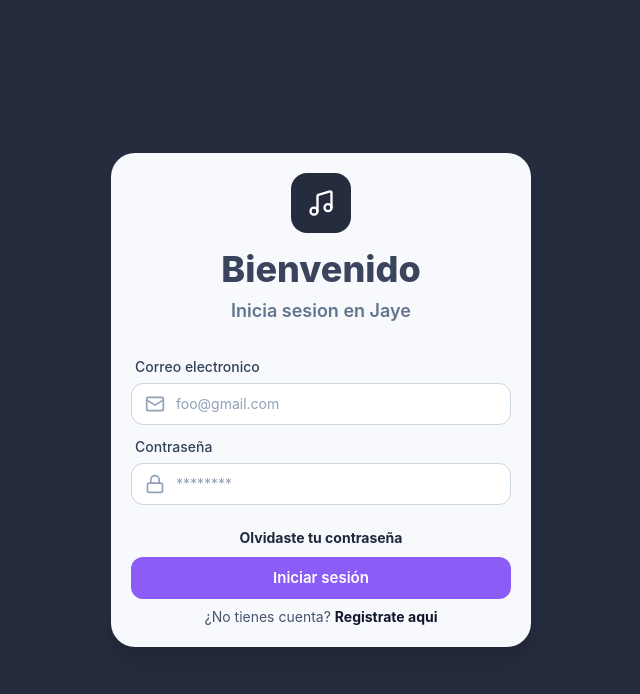
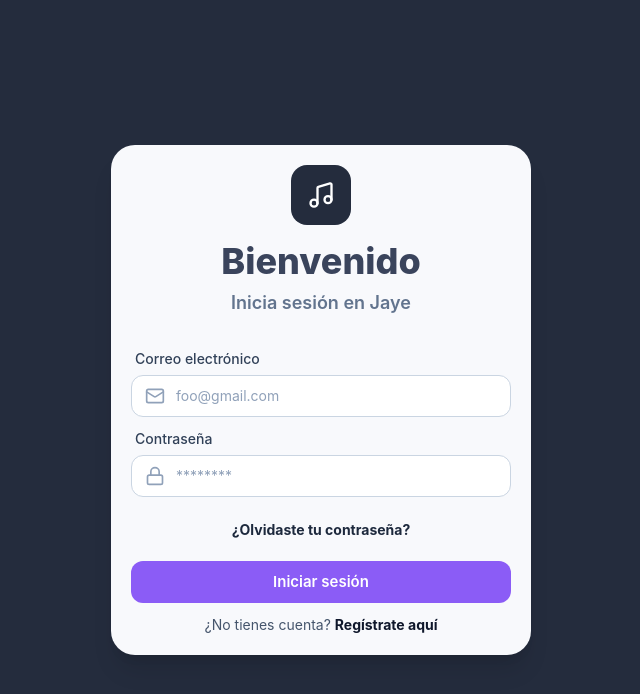
Before and after one commit to agetro2003/Jaye_front, a React (Vite) app: page / in a window 1280 px wide. Shown: the top 694 px of the page, without its empty margins (319-959 px from the left). Built offline with nearby package versions, Linux system fonts and the light colour scheme; no server answers.

Commit message:
fix: add validators to inputs

```diff
--- a/src/pages/Login.tsx
+++ b/src/pages/Login.tsx
@@ -3,10 +3,11 @@
 import InputField from '../components/ui/InputField';
 import Button from '../components/ui/Button';
 import { Link } from 'react-router-dom';
-import { useState } from 'react';
+import { useState, useEffect } from 'react';
 import { useNavigate } from 'react-router-dom';
 import api from '../api/axios';
 import { isAxiosError } from 'axios';
+
 export default function Login() {
   const navigate = useNavigate();
 
@@ -16,11 +17,33 @@
   const [error, setError] = useState('');
   const [isLoading, setIsLoading] = useState(false);
 
-
+  // --- PARCHE GLOBAL: Destructor de Modales Fantasma ---
+  // Nos aseguramos de que al llegar al Login, la pantalla y el scroll estén desbloqueados
+  useEffect(() => {
+    document.body.style.overflow = 'unset';
+    document.body.style.pointerEvents = 'auto';
+  }, []);
 
   const handleSubmit = async (e: React.FormEvent) => {
     e.preventDefault();
     setError('');
+
+    // --- 1. VALIDACIONES FRONTEND (El Escudo) ---
+
+    // A. Comprobar campos vacíos
+    if (!email.trim() || !password.trim()) {
+      setError('Por favor, completa todos los campos.');
+      return;
+    }
+
+    // B. Comprobar formato de correo válido
+    const emailRegex = /^[^\s@]+@[^\s@]+\.[^\s@]+$/;
+    if (!emailRegex.test(email)) {
+      setError('Por favor, introduce un correo electrónico válido (ejemplo@dominio.com).');
+      return;
+    }
+    // ---------------------------------------------
+
     setIsLoading(true);
 
     try {
@@ -35,10 +58,23 @@
       // ¡Redirigimos al Dashboard!
       navigate('/dashboard');
 
-    }catch (err) {
+    } catch (err) {
+      // --- 2. MANEJO DE ERRORES INTELIGENTE ---
+      if (isAxiosError(err)) {
+        const detail = err.response?.data?.detail;
 
-      if (isAxiosError(err)) {
-        setError(err.response?.data?.detail || 'Error al iniciar sesión. Verifica tus datos.');
+        // Error automático de validación de FastAPI (Array)
+        if (Array.isArray(detail)) {
+          setError(`Error en el campo: ${detail[0].loc[1]} - ${detail[0].msg}`);
+        }
+        // Mensaje directo del backend (String)
+        else if (typeof detail === 'string') {
+          setError(detail);
+        }
+        // Fallback genérico
+        else {
+          setError('Error al iniciar sesión. Verifica tus datos.');
+        }
       } else {
         setError('Ocurrió un error inesperado de red.');
       }
@@ -46,12 +82,13 @@
       setIsLoading(false);
     }
   };
+
   return (
     // Fondo oscuro de la pantalla
     <div className="min-h-screen bg-[#242c3d] flex items-center justify-center p-4">
-      <Form label="Inicia sesion en Jaye" onSubmit={handleSubmit}>
+      <Form label="Inicia sesión en Jaye" onSubmit={handleSubmit}>
         <InputField
-          label="Correo electronico"
+          label="Correo electrónico"
           placeholder="foo@gmail.com"
           type="email"
           icon={Mail}
@@ -68,27 +105,24 @@
         />
         <div>
           {error && (
-            <p className="text-rose-500 text-xs font-semibold text-center">{error}</p>
+            <p className="text-rose-500 text-xs font-semibold text-center pb-2">{error}</p>
           )}
-        <div className="text-center pt-2">
+          <div className="text-center pt-2 pb-3">
             <a href="#" className="text-sm font-bold text-slate-800 hover:text-violet-600 transition-colors">
-            Olvidaste tu contraseña
+              ¿Olvidaste tu contraseña?
             </a>
           </div>
           <Button type="submit">
               {isLoading ? 'Cargando...' : 'Iniciar sesión'}
           </Button>
-        <div className="text-center pt-2 text-sm text-slate-600">
+          <div className="text-center pt-3 text-sm text-slate-600">
             ¿No tienes cuenta?{' '}
             <Link to="/register" className="font-bold text-slate-900 hover:text-violet-600 transition-colors">
-            Registrate aqui
+              Regístrate aquí
             </Link>
           </div>
-
         </div>
-
       </Form>
-
     </div>
   );
 }
--- a/src/pages/Register.tsx
+++ b/src/pages/Register.tsx
@@ -1,12 +1,11 @@
 import Form from '../components/ui/Form';
 import InputField from '../components/ui/InputField';
 import Button from '../components/ui/Button';
-import { Mail, User, Lock, CheckCircle2 } from 'lucide-react'; // <-- Añadido CheckCircle2
+import { Mail, User, Lock, CheckCircle2 } from 'lucide-react';
 import { Link, useNavigate } from 'react-router-dom';
 import { useState } from 'react';
 import { isAxiosError } from 'axios';
 import api from '../api/axios';
-// Asegúrate de que la ruta al Modal sea correcta según tu estructura
 import Modal from '../components/ui/Modal';
 
 export default function Register() {
@@ -20,19 +19,39 @@
 
   const [error, setError] = useState('');
   const [isLoading, setIsLoading] = useState(false);
-
-  // --- NUEVO: Estado para controlar el modal de éxito ---
   const [isSuccessModalOpen, setIsSuccessModalOpen] = useState(false);
 
   const handleSubmit = async (e: React.FormEvent) => {
     e.preventDefault();
     setError('');
 
-    // 1. Validación Frontend: Comprobar que las contraseñas coinciden
+    // --- 1. VALIDACIONES FRONTEND (El Escudo) ---
+
+    // A. Comprobar campos vacíos
+    if (!name.trim() || !email.trim() || !password.trim() || !confirmPassword.trim()) {
+      setError('Por favor, completa todos los campos.');
+      return;
+    }
+
+    // B. Comprobar formato de correo válido (ej: usuario@dominio.com)
+    const emailRegex = /^[^\s@]+@[^\s@]+\.[^\s@]+$/;
+    if (!emailRegex.test(email)) {
+      setError('Por favor, introduce un correo electrónico válido (ejemplo@dominio.com).');
+      return;
+    }
+
+    // C. Comprobar longitud de contraseña
+    if (password.length < 6) {
+      setError('La contraseña debe tener al menos 6 caracteres.');
+      return;
+    }
+
+    // D. Comprobar que las contraseñas coinciden
     if (password !== confirmPassword) {
       setError('Las contraseñas no coinciden.');
       return;
     }
+    // ---------------------------------------------
 
     setIsLoading(true);
 
@@ -44,16 +63,25 @@
         user_password: password
       });
 
-      // 3. Éxito: En lugar de redirigir bruscamente, abrimos el modal
+      // 3. Éxito: Abrimos el modal
       setIsSuccessModalOpen(true);
 
     } catch (err) {
       if (isAxiosError(err)) {
-        setError(err.response?.data?.detail || 'Error al crear la cuenta. Inténtalo de nuevo.');
+        const detail = err.response?.data?.detail;
+
+        if (Array.isArray(detail)) {
+          setError(`Error en el campo: ${detail[0].loc[1]} - ${detail[0].msg}`);
+        } else if (typeof detail === 'string') {
+          setError(detail);
+        } else {
+          setError('Error al procesar la solicitud. Verifica tus datos.');
+        }
       } else {
         setError('Ocurrió un error inesperado de red.');
       }
     } finally {
+      // No olvides el finally para quitar el estado de carga si falla
       setIsLoading(false);
     }
   };
@@ -97,7 +125,7 @@
         />
         <div>
           {error && (
-            <p className="text-rose-500 text-xs font-semibold text-center">{error}</p>
+            <p className="text-rose-500 text-xs font-semibold text-center pb-2">{error}</p>
           )}
           <Button type="submit">
             {isLoading ? 'Creando cuenta...' : 'Crear usuario'}
@@ -111,10 +139,8 @@
         </div>
       </Form>
 
-      {/* --- NUEVO: Modal de Registro Exitoso --- */}
       <Modal
         isOpen={isSuccessModalOpen}
-        // Si el usuario hace clic fuera o en la X, lo mandamos al login también
         onClose={() => navigate('/')}
         title="¡Registro exitoso!"
         icon={<CheckCircle2 className="w-6 h-6" />}
```
Also changed, not shown: src/pages/FolderDetails.tsx (+43 -17 lines). Lines whose indentation alone changed are shown as unchanged.
